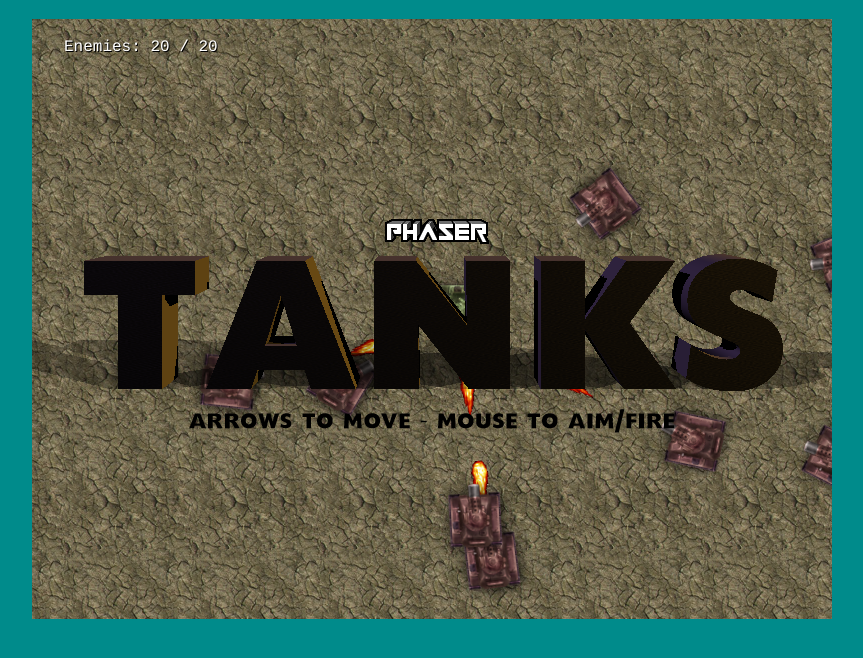
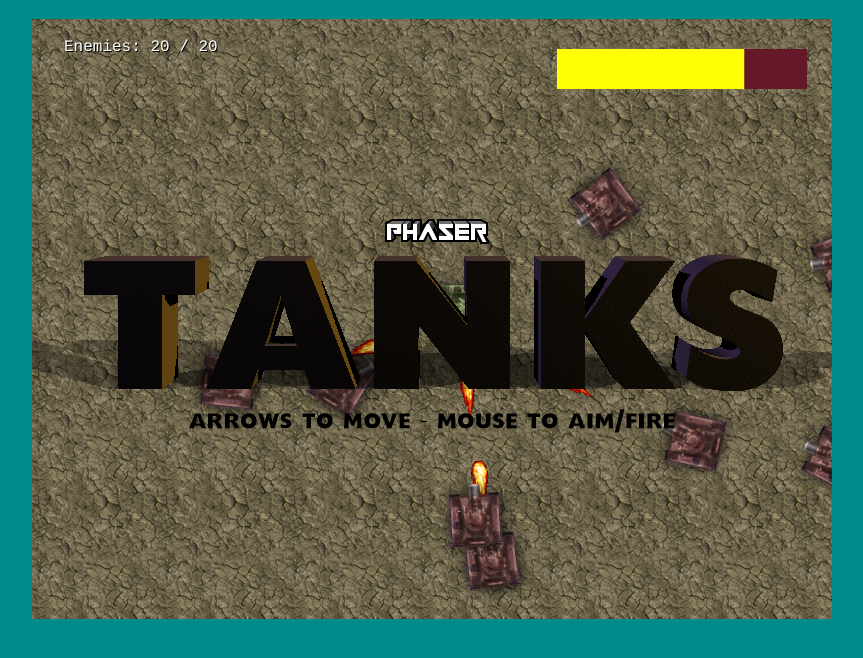
Before and after one commit to chuy510/tankdestruction, a plain HTML site: page index.html in a window 1280 px wide. Shown: the part 112-770 px from the top of the page, without its empty margins (208-1071 px from the left). Drawn offline with Linux system fonts and the light colour scheme; animation ran at ten frames a second.

Commit message:
add health bar to game

```diff
--- /dev/null
+++ b/healthbar.js
@@ -0,0 +1,186 @@
+/**
+ Copyright (c) 2015 Belahcen Marwane (b.marwane@gmail.com)
+
+ Permission is hereby granted, free of charge, to any person obtaining a copy
+ of this software and associated documentation files (the "Software"), to deal
+ in the Software without restriction, including without limitation the rights
+ to use, copy, modify, merge, publish, distribute, sublicense, and/or sell
+ copies of the Software, and to permit persons to whom the Software is
+ furnished to do so, subject to the following conditions:
+
+ The above copyright notice and this permission notice shall be included in all
+ copies or substantial portions of the Software.
+
+ THE SOFTWARE IS PROVIDED "AS IS", WITHOUT WARRANTY OF ANY KIND, EXPRESS OR
+ IMPLIED, INCLUDING BUT NOT LIMITED TO THE WARRANTIES OF MERCHANTABILITY,
+ FITNESS FOR A PARTICULAR PURPOSE AND NONINFRINGEMENT. IN NO EVENT SHALL THE
+ AUTHORS OR COPYRIGHT HOLDERS BE LIABLE FOR ANY CLAIM, DAMAGES OR OTHER
+ LIABILITY, WHETHER IN AN ACTION OF CONTRACT, TORT OR OTHERWISE, ARISING FROM,
+ OUT OF OR IN CONNECTION WITH THE SOFTWARE OR THE USE OR OTHER DEALINGS IN THE
+ SOFTWARE.
+ */
+
+var HealthBar = function(game, providedConfig) {
+    this.game = game;
+
+    this.setupConfiguration(providedConfig);
+    this.setPosition(this.config.x, this.config.y);
+    this.drawBackground();
+    this.drawHealthBar();
+    this.setFixedToCamera(this.config.isFixedToCamera);
+};
+HealthBar.prototype.constructor = HealthBar;
+
+HealthBar.prototype.setupConfiguration = function (providedConfig) {
+    this.config = this.mergeWithDefaultConfiguration(providedConfig);
+    this.flipped = this.config.flipped;
+};
+
+HealthBar.prototype.mergeWithDefaultConfiguration = function(newConfig) {
+    var defaultConfig= {
+        width: 250,
+        height: 40,
+        x: 0,
+        y: 0,
+        bg: {
+            color: '#651828'
+        },
+        bar: {
+            color: '#FEFF03'
+        },
+        animationDuration: 200,
+        flipped: false,
+        isFixedToCamera: false
+    };
+
+    return mergeObjetcs(defaultConfig, newConfig);
+};
+
+function mergeObjetcs(targetObj, newObj) {
+    for (var p in newObj) {
+        try {
+            targetObj[p] = newObj[p].constructor==Object ? mergeObjetcs(targetObj[p], newObj[p]) : newObj[p];
+        } catch(e) {
+            targetObj[p] = newObj[p];
+        }
+    }
+    return targetObj;
+}
+
+HealthBar.prototype.drawBackground = function() {
+    var bmd = this.game.add.bitmapData(this.config.width, this.config.height);
+    bmd.ctx.fillStyle = this.config.bg.color;
+    bmd.ctx.beginPath();
+    bmd.ctx.rect(0, 0, this.config.width, this.config.height);
+    bmd.ctx.fill();
+    bmd.update();
+
+    this.bgSprite = this.game.add.sprite(this.x, this.y, bmd);
+    this.bgSprite.anchor.set(0.5);
+};
+
+HealthBar.prototype.drawHealthBar = function() {
+    var bmd = this.game.add.bitmapData(this.config.width, this.config.height);
+    bmd.ctx.fillStyle = this.config.bar.color;
+    bmd.ctx.beginPath();
+    bmd.ctx.rect(0, 0, this.config.width, this.config.height);
+    bmd.ctx.fill();
+    bmd.update();
+
+    this.barSprite = this.game.add.sprite(this.x - this.bgSprite.width/2, this.y, bmd);
+    this.barSprite.anchor.y = 0.5;
+    if (this.flipped){
+      this.barSprite.anchor.x = 1;
+      this.barSprite.position.x = this.bgSprite.position.x + this.config.width * this.bgSprite.anchor.x;
+    }
+};
+
+HealthBar.prototype.setPosition = function (x, y) {
+    this.x = x;
+    this.y = y;
+
+    if(this.bgSprite !== undefined && this.barSprite !== undefined){
+        this.bgSprite.position.x = x;
+        this.bgSprite.position.y = y;
+
+        this.barSprite.position.x = this.bgSprite.position.x - this.config.width * this.bgSprite.anchor.x;
+        this.barSprite.position.y = y;
+        if (this.flipped){
+          this.barSprite.position.x = this.bgSprite.position.x;
+        }
+    }
+};
+
+
+HealthBar.prototype.setPercent = function(newValue){
+    if(newValue < 0) newValue = 0;
+    if(newValue > 100) newValue = 100;
+
+    var newWidth =  (newValue * this.config.width) / 100;
+
+    this.setWidth(newWidth);
+};
+
+/*
+ Hex format, example #ad3aa3
+ */
+HealthBar.prototype.setBarColor = function(newColor) {
+    var bmd = this.barSprite.key;
+    bmd.update();
+
+    var currentRGBColor = bmd.getPixelRGB(0, 0);
+    var newRGBColor = hexToRgb(newColor);
+    bmd.replaceRGB(currentRGBColor.r,
+        currentRGBColor.g,
+        currentRGBColor.b,
+        255 ,
+
+        newRGBColor.r,
+        newRGBColor.g,
+        newRGBColor.b,
+        255);
+
+};
+
+HealthBar.prototype.setWidth = function(newWidth){
+    this.game.add.tween(this.barSprite).to( { width: newWidth }, this.config.animationDuration, Phaser.Easing.Linear.None, true);
+};
+
+HealthBar.prototype.setFixedToCamera = function(fixedToCamera) {
+    this.bgSprite.fixedToCamera = fixedToCamera;
+    this.barSprite.fixedToCamera = fixedToCamera;
+};
+
+HealthBar.prototype.setAnchor = function(xAnchor, yAnchor) {
+    this.bgSprite.anchor.set(xAnchor, yAnchor);
+    this.barSprite.position.x = this.bgSprite.position.x - this.config.width * this.bgSprite.anchor.x;
+    this.barSprite.anchor.y = yAnchor;
+    if (this.flipped){
+      this.barSprite.anchor.x = 1;
+      this.barSprite.position.x = this.bgSprite.position.x;
+    }
+};
+
+HealthBar.prototype.kill = function() {
+    this.bgSprite.kill();
+    this.barSprite.kill();
+};
+
+/**
+ Utils
+ */
+
+function hexToRgb(hex) {
+    // Expand shorthand form (e.g. "03F") to full form (e.g. "0033FF")
+    var shorthandRegex = /^#?([a-f\d])([a-f\d])([a-f\d])$/i;
+    hex = hex.replace(shorthandRegex, function(m, r, g, b) {
+        return r + r + g + g + b + b;
+    });
+
+    var result = /^#?([a-f\d]{2})([a-f\d]{2})([a-f\d]{2})$/i.exec(hex);
+    return result ? {
+        r: parseInt(result[1], 16),
+        g: parseInt(result[2], 16),
+        b: parseInt(result[3], 16)
+    } : null;
+}
--- a/index.html
+++ b/index.html
@@ -1,6 +1,7 @@
 <html>
     <head>
         <script src = "phaser/phaser.min.js"></script>
+        <script src = "healthbar.js"></script>
         <script src = "tanks.js"></script>
                 <link rel="stylesheet" type="text/css" href="style.css">
         <link href="https://fonts.googleapis.com/css?family=Black+Ops+One" rel="stylesheet">
--- a/tanks.js
+++ b/tanks.js
@@ -109,6 +109,8 @@ var cursors;
 var bullets;
 var fireRate = 100;
 var nextFire = 0;
+var healthBar;
+var health = 100;
 
 function create () {
 
@@ -194,6 +196,10 @@ function create () {
 
     cursors = game.input.keyboard.createCursorKeys();
 
+    //healthbar
+    var barConfig = {x: 250, y: -250, animationDuration: 200};
+    healthBar = new HealthBar(this.game, barConfig);
+
 }
 
 function removeLogo () {
@@ -204,6 +210,8 @@ function removeLogo () {
 }
 
 function update () {
+//    healthBar.setFixedToCamera(true);
+
 
     game.physics.arcade.overlap(enemyBullets, tank, bulletHitPlayer, null, this);
 
@@ -271,6 +279,11 @@ function update () {
 function bulletHitPlayer (tank, bullet) {
 
     bullet.kill();
+    health -= 1;
+    healthBar.setPercent(health);
+    if(health < 0){
+        tank.kill();
+    }
 
 }
 
```
